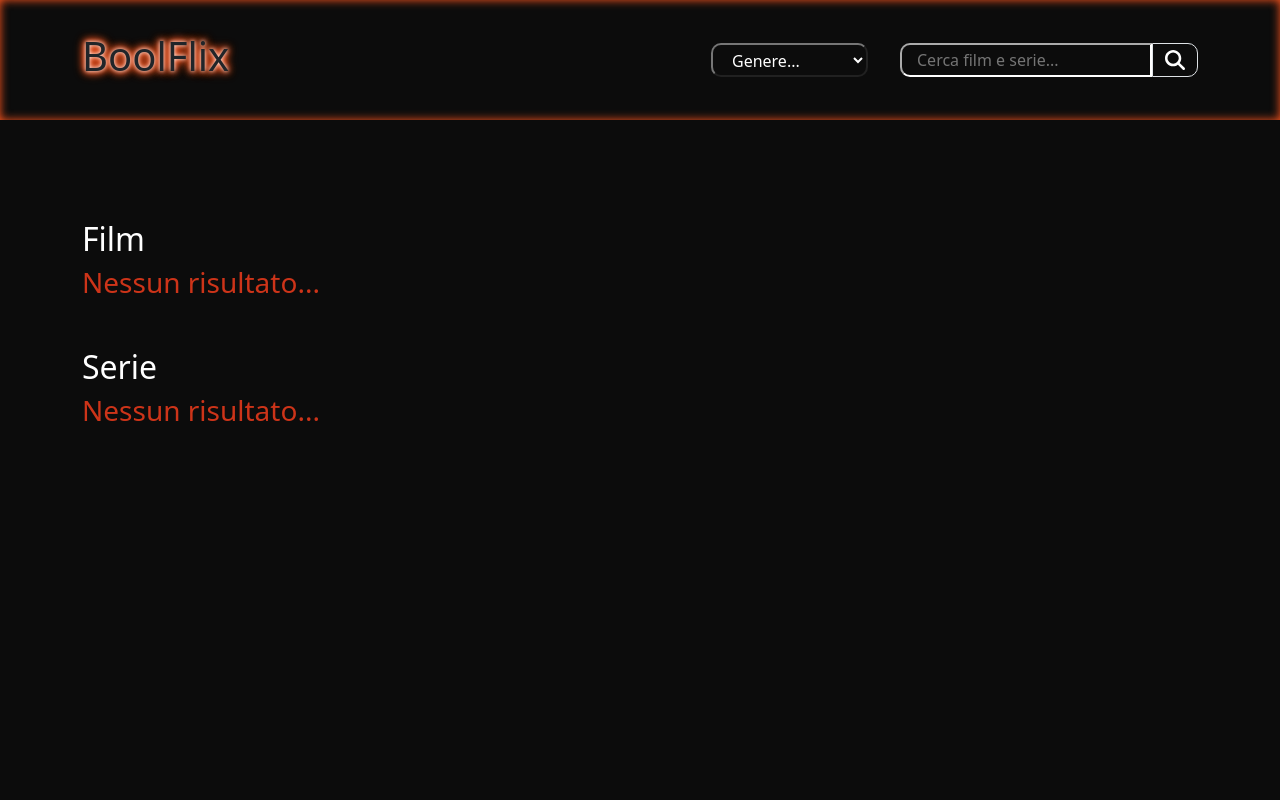
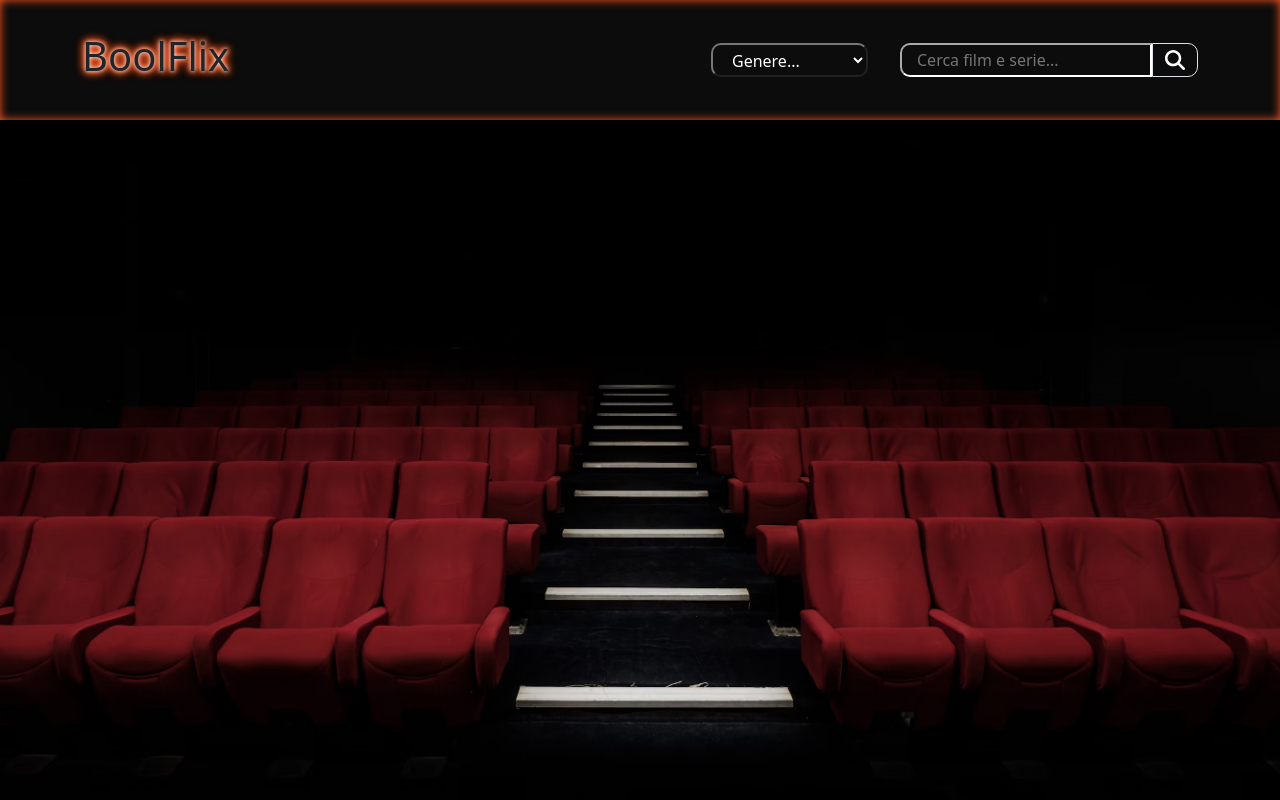
Before and after one commit to DaniAm94/vite-boolflix, a Vue app: page / in a window 1280 px wide. Built offline with nearby package versions, Linux system fonts and the light colour scheme; the HTML template or start-up script is replaced by a standard one.

Commit message:
set initial background

```diff
--- a/src/App.vue
+++ b/src/App.vue
@@ -96,6 +96,8 @@ export default {
     },
     // Metodo per ottenere 20 film e seriet TV
     fetchMoviesAndSeries() {
+
+      store.hasSearched = true;
       /*
       se il filtro di ricerca per titolo è vuoto
       e non è stato selezionato alcun genere svuota gli array movies e series e fermati
--- a/src/assets/data/store.js
+++ b/src/assets/data/store.js
@@ -5,5 +5,5 @@ export const store = reactive({
     series: [],
     titleFilter: '',
     selectedGenre: '',
-    isLoading: false,
+    hasSearched: false,
 })
--- a/src/components/AppMain.vue
+++ b/src/components/AppMain.vue
@@ -1,10 +1,12 @@
 <script>
 import DisplayList from './DisplayList.vue';
+import { store } from '../assets/data/store';
 export default {
     name: 'App Main',
+    data: () => ({ store }),
     props: {
         movies: Array,
-        series: Array
+        series: Array,
     },
     components: {
         DisplayList
@@ -14,11 +16,12 @@ export default {
 
 <template>
     <main>
-        <div class="container-sm">
+        <div v-if="store.hasSearched" class="container-sm">
 
             <DisplayList id="movies" :listTitle="'Film'" :list="movies" :section="'movie'" class="mb-5" />
             <DisplayList id="series" :listTitle="'Serie'" :list="series" :section="'tv'" />
         </div>
+        <div v-else class="background h-100 "></div>
     </main>
 </template>
 
@@ -27,9 +30,18 @@ export default {
 
 main {
     height: calc(100vh - 120px);
-    padding: 100px 0;
     overflow-y: auto;
     overflow-x: hidden;
     scroll-behavior: smooth;
+
+    .container-sm {
+        padding: 100px 0;
+    }
+
+    .background {
+        background-image: url('../assets/img/cinema-bg.avif');
+        background-size: cover;
+        background-position: bottom;
+    }
 }
 </style>
--- a/src/components/SearchForm.vue
+++ b/src/components/SearchForm.vue
@@ -14,6 +14,7 @@ export default {
     methods: {
         clearForm() {
             this.searchText = '';
+            this.$emit('changeText', this.searchText)
         }
     }
 }
```
Also changed, not shown: src/assets/img/cinema-bg.avif (added).
